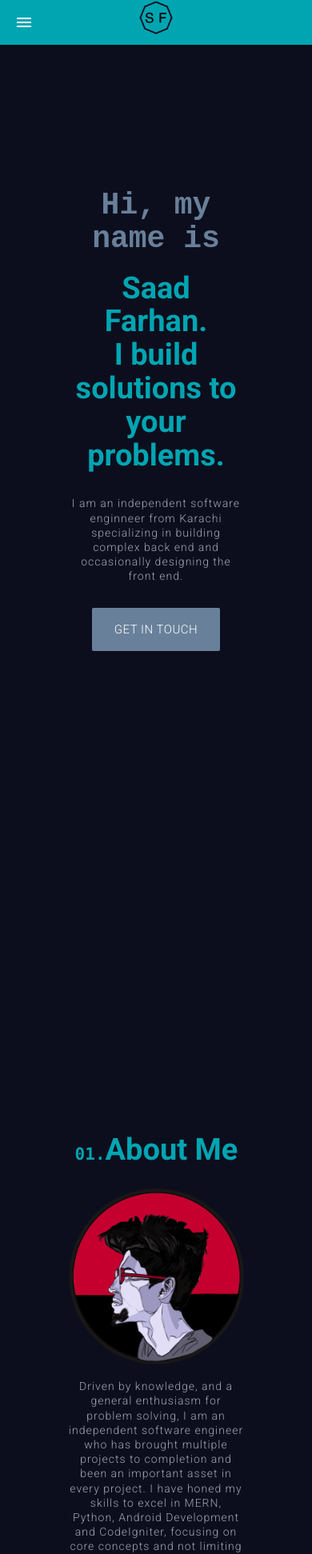
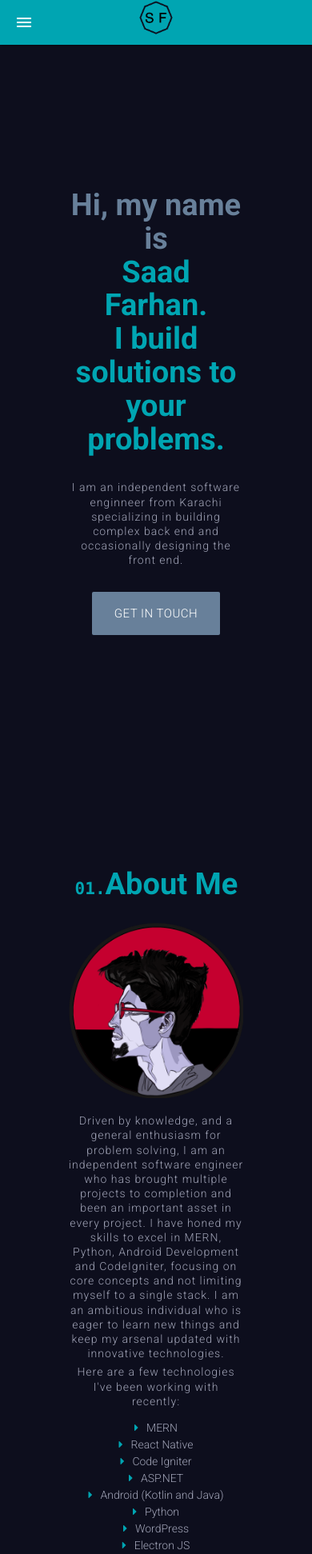
Before and after one commit to saadfarhan124/personal, a React (Create React App) app: page / in a window 390 px wide. Shown: the top 1943 px of the page at 80% size. Built offline with nearby package versions, Linux system fonts and the light colour scheme.

Commit message:
removed extra margin

```diff
--- a/src/components/About/About.scss
+++ b/src/components/About/About.scss
@@ -34,7 +34,7 @@
       display: flex;
       flex-direction: column-reverse;
     }
-    margin-top: 80%;
+    // margin-top: 80%;
   }
 
 
--- a/src/components/Landing/Landing.component.jsx
+++ b/src/components/Landing/Landing.component.jsx
@@ -11,12 +11,12 @@ export const Landing = () => {
       <div className="container">
         <div className="row">
           <div className="col s12">
-            <h5 className=" left-align blue-tint greeting">Hi, my name is</h5>
+            <h5 className=" left-align blue-tint">Hi, my name is</h5>
           </div>
         </div>
         <div className="row">
           <div className="col s12">
-            <h1 className=" left-align name">Saad Farhan.</h1>
+            <h1 className=" left-align">Saad Farhan.</h1>
           </div>
         </div>
         <div className="row">
--- a/src/components/Landing/Landing.scss
+++ b/src/components/Landing/Landing.scss
@@ -41,4 +41,11 @@
   @media screen and (max-width: 425px) {
     height: 100%;
   }
+
+  .name{
+    clear: both;
+    display: inline-block;
+    overflow: hidden;
+    white-space: nowrap;
+  }
 }
```
